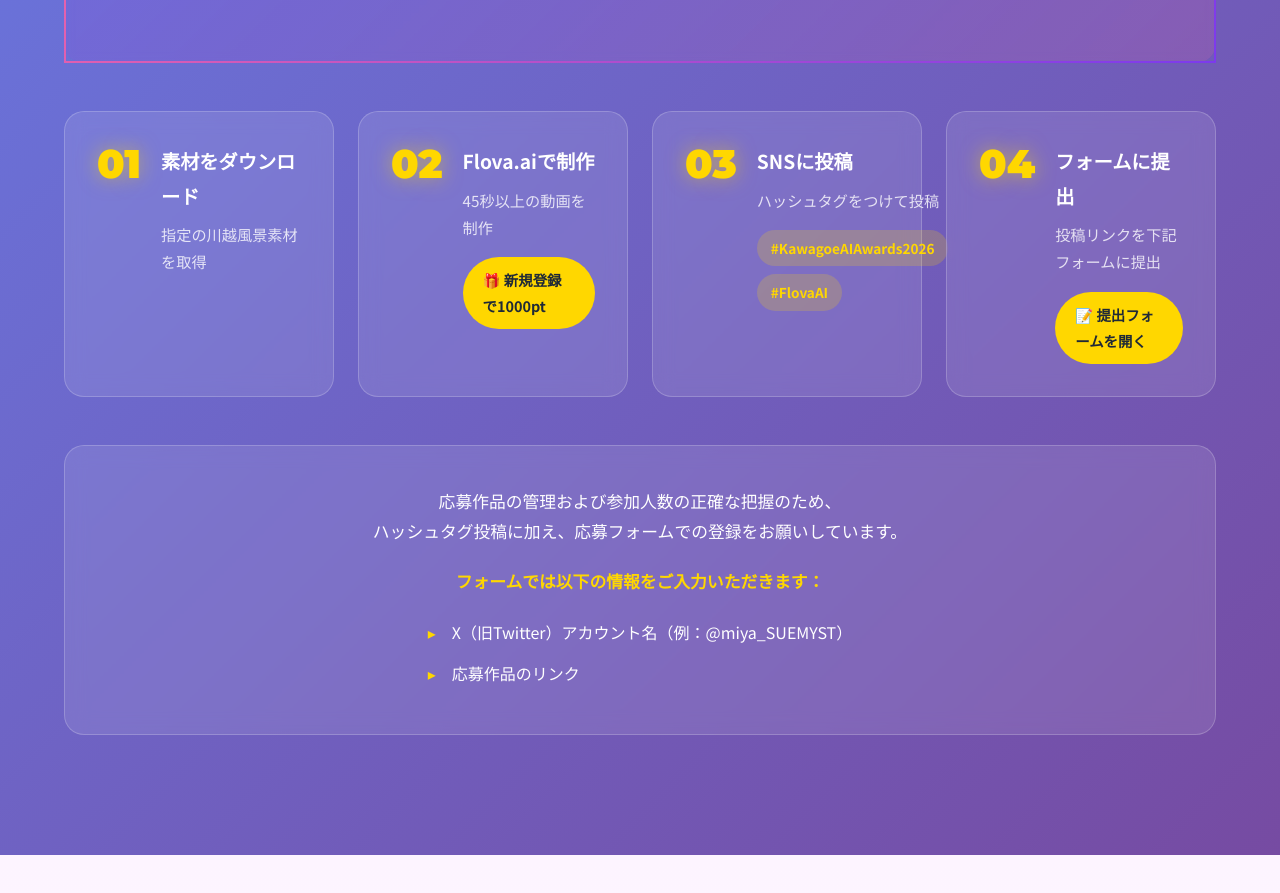
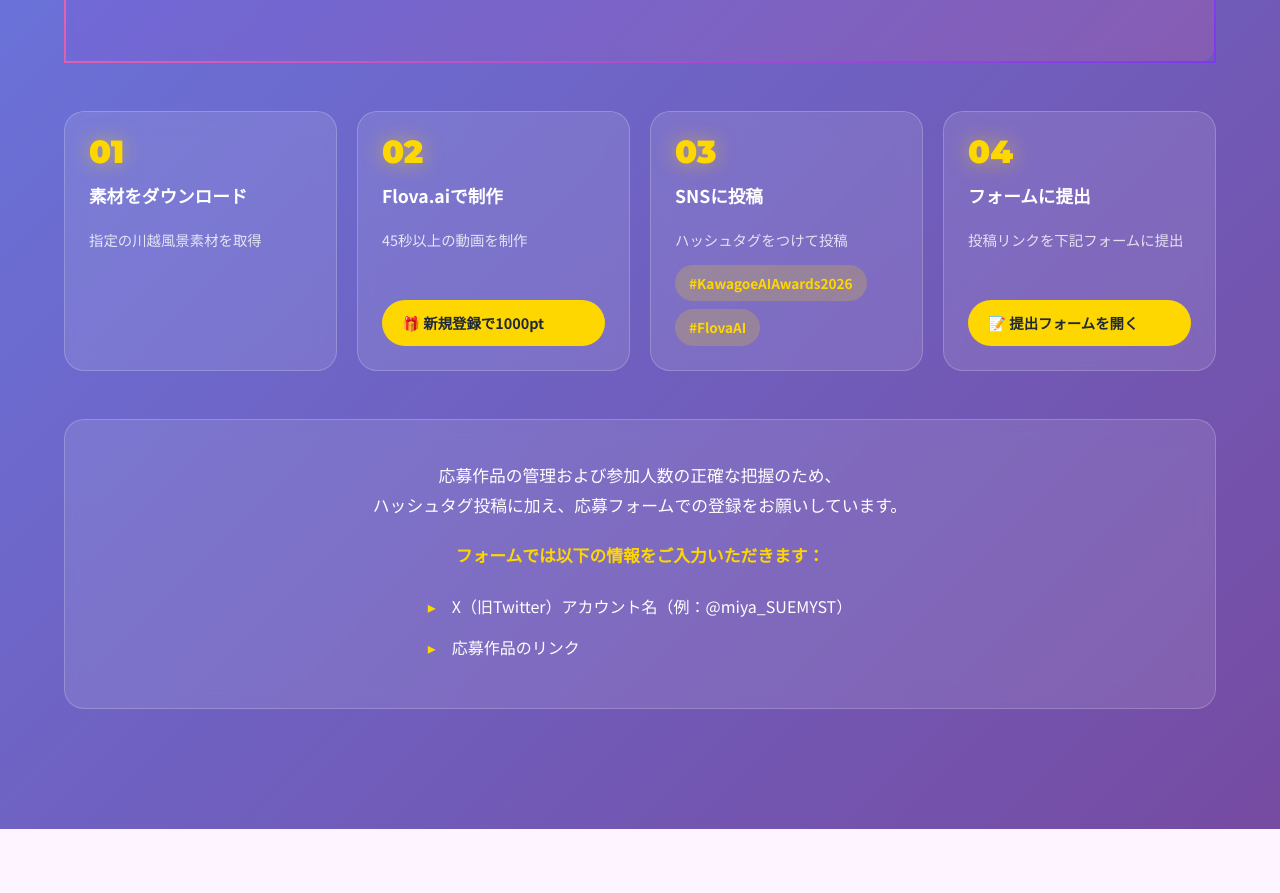
Before and after one commit to MYST0518/kawagoe-ai-awards, a plain HTML site: page index.html in a window 1280 px wide. Shown: the part 7755-8648 px from the top of the page. Drawn offline with Linux system fonts and the light colour scheme.

Commit message:
Add files via upload

```diff
--- a/style.css
+++ b/style.css
@@ -86,7 +86,9 @@ ul {
 }
 
 @keyframes float {
-    0%, 100% {
+
+    0%,
+    100% {
         transform: translateY(0) rotate(0deg);
     }
 
@@ -96,7 +98,9 @@ ul {
 }
 
 @keyframes pulse {
-    0%, 100% {
+
+    0%,
+    100% {
         transform: scale(1);
         opacity: 1;
     }
@@ -1221,20 +1225,21 @@ ul {
 
 .entry-steps {
     display: grid;
-    grid-template-columns: repeat(auto-fit, minmax(250px, 1fr));
-    gap: 24px;
+    grid-template-columns: repeat(4, 1fr);
+    gap: 20px;
     margin-top: 48px;
 }
 
 .step {
     background: rgba(255, 255, 255, 0.1);
     border-radius: 20px;
-    padding: 32px;
+    padding: 24px;
     display: flex;
-    gap: 20px;
+    flex-direction: column;
     backdrop-filter: blur(10px);
     border: 1px solid rgba(255, 255, 255, 0.2);
     transition: var(--transition-medium);
+    min-height: 220px;
 }
 
 .step:hover {
@@ -1245,23 +1250,32 @@ ul {
 
 .step-number {
     font-family: var(--font-heading);
-    font-size: 2.5rem;
+    font-size: 2rem;
     font-weight: 900;
     color: #ffd700;
     text-shadow: 0 0 20px rgba(255, 215, 0, 0.5);
     line-height: 1;
+    margin-bottom: 12px;
+}
+
+.step-content {
+    display: flex;
+    flex-direction: column;
+    flex: 1;
 }
 
 .step-content h4 {
-    font-size: 1.2rem;
+    font-size: 1.1rem;
     font-weight: 700;
     margin-bottom: 8px;
+    min-height: 2.2em;
 }
 
 .step-content p {
-    font-size: 0.95rem;
+    font-size: 0.9rem;
     opacity: 0.8;
-    margin-bottom: 16px;
+    margin-bottom: 12px;
+    flex: 1;
 }
 
 .btn-step-register {
@@ -1488,12 +1502,12 @@ ul {
     }
 
     .entry-steps {
-        grid-template-columns: 1fr;
+        grid-template-columns: repeat(2, 1fr);
     }
 
     .step {
-        flex-direction: column;
         text-align: center;
+        min-height: auto;
     }
 
     .follow-accounts {
```
